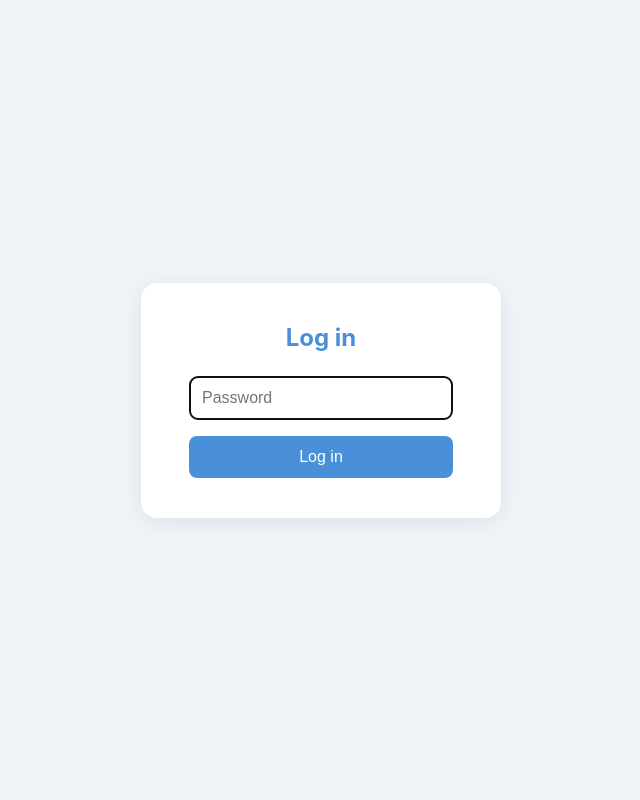
After one commit to pgrogan-vertex/pwa-test, a Flask app: page /login in a window 1280 px wide. The commit adds this page. Shown: the whole page, without its empty margins (319-959 px from the left). Run offline with Flask 3, Linux system fonts and the light colour scheme.

Commit message:
Add health-check route and site-wide password auth
/healthz gives Railway/uptime tools something cheap to poll instead of
rendering the full index template. Auth is a single shared password
(SITE_PASSWORD) checked via /login, backed by a signed Flask session
cookie (SECRET_KEY); a before_request hook gates everything except the
health check, service worker, static assets, and the existing
X-Cron-Secret job endpoints. This also resolves the open question of
whether /api/habits/* needed its own auth.

Co-Authored-By: Claude Sonnet 5 <noreply@anthropic.com>

```diff
--- a/main.py
+++ b/main.py
@@ -1,17 +1,20 @@
+import hmac
 import json
 import os
 import sqlite3
-from datetime import datetime
+from datetime import datetime, timedelta
 from pathlib import Path
 from zoneinfo import ZoneInfo
 
 from dotenv import load_dotenv
-from flask import Flask, render_template, request, send_from_directory
+from flask import Flask, redirect, render_template, request, send_from_directory, session, url_for
 from pywebpush import webpush, WebPushException
 
 load_dotenv()
 
 app = Flask(__name__)
+app.secret_key = os.environ["SECRET_KEY"]
+app.permanent_session_lifetime = timedelta(days=30)
 
 # All "today" boundaries use this instead of UTC (the server's clock) so logging
 # habits late in the evening doesn't get stamped with tomorrow's date.
@@ -23,6 +26,24 @@ VAPID_PRIVATE_KEY = os.environ["VAPID_PRIVATE_KEY"]
 VAPID_PUBLIC_KEY = os.environ["VAPID_PUBLIC_KEY"]
 VAPID_CLAIM_EMAIL = os.environ["VAPID_CLAIM_EMAIL"]
 CRON_SECRET = os.environ["CRON_SECRET"]
+SITE_PASSWORD = os.environ["SITE_PASSWORD"]
+
+# Routes reachable without a logged-in session: the login page itself, the health check
+# (Railway/uptime polling), the service worker script, and the cron-secret-protected job
+# endpoints (those authenticate via X-Cron-Secret, not a browser session).
+PUBLIC_PATHS = {"/login", "/healthz", "/sw.js"}
+CRON_PATHS = {"/api/notify", "/api/jobs/daily-check"}
+
+
+@app.before_request
+def require_auth():
+    if request.path.startswith("/static/") or request.path in PUBLIC_PATHS or request.path in CRON_PATHS:
+        return
+    if session.get("authenticated"):
+        return
+    if request.path.startswith("/api/"):
+        return {"error": "unauthorized"}, 401
+    return redirect(url_for("login", next=request.path))
 
 # Add a numeric field here any time there's a new metric to track day-to-day.
 HABIT_FIELDS = [
@@ -106,6 +127,27 @@ def root():
     return render_template("index.html")
 
 
+@app.route("/login", methods=["GET", "POST"])
+def login():
+    if request.method == "GET":
+        return render_template("login.html", error=None)
+
+    password = request.form.get("password", "")
+    if not hmac.compare_digest(password, SITE_PASSWORD):
+        return render_template("login.html", error="Incorrect password"), 401
+
+    session.clear()
+    session["authenticated"] = True
+    session.permanent = True
+    return redirect(request.args.get("next") or url_for("root"))
+
+
+@app.post("/logout")
+def logout():
+    session.clear()
+    return redirect(url_for("login"))
+
+
 @app.get("/sw.js")
 def service_worker():
     # Served from the root (not /static/) so its default scope covers the whole site.
@@ -115,6 +157,11 @@ def service_worker():
 @app.get("/api/hello")
 def hello():
     return {"message": "Hello from Flask!"}
+
+
+@app.get("/healthz")
+def healthz():
+    return {"status": "ok"}
 
 
 @app.get("/api/vapid-public-key")
--- a/templates/index.html
+++ b/templates/index.html
@@ -105,6 +105,9 @@
     <p id="habit-status" style="display:none; font-size:0.85rem; color:#718096; margin-top:0.75rem;">
       Today logged &#10003; &mdash; <a href="#" id="habit-edit-link">edit</a>
     </p>
+    <form method="post" action="/logout" style="margin-top: 1rem;">
+      <button type="submit" style="background:none; border:none; color:#718096; font-size:0.8rem; text-decoration:underline; cursor:pointer; padding:0;">Log out</button>
+    </form>
   </div>
 
   <div class="modal-overlay" id="habit-modal">
--- /dev/null
+++ b/templates/login.html
@@ -0,0 +1,62 @@
+<!DOCTYPE html>
+<html lang="en">
+<head>
+  <meta charset="UTF-8">
+  <meta name="viewport" content="width=device-width, initial-scale=1.0">
+  <meta name="theme-color" content="#4a90d9">
+  <link rel="apple-touch-icon" href="/static/icon.svg">
+  <title>Log in</title>
+  <style>
+    * { box-sizing: border-box; margin: 0; padding: 0; }
+    body {
+      font-family: -apple-system, BlinkMacSystemFont, "Segoe UI", sans-serif;
+      min-height: 100dvh;
+      display: flex;
+      align-items: center;
+      justify-content: center;
+      background: #f0f4f8;
+      color: #1a202c;
+      padding: 1rem;
+    }
+    .card {
+      background: white;
+      border-radius: 16px;
+      padding: 2.5rem 3rem;
+      box-shadow: 0 4px 24px rgba(0,0,0,0.08);
+      max-width: 360px;
+      width: 100%;
+    }
+    h1 { font-size: 1.5rem; color: #4a90d9; margin-bottom: 1.5rem; text-align: center; }
+    .error { color: #c53030; font-size: 0.85rem; margin-bottom: 1rem; text-align: center; }
+    input[type="password"] {
+      width: 100%;
+      font-size: 1rem;
+      padding: 0.75rem;
+      border: 1px solid #cbd5e0;
+      border-radius: 8px;
+      margin-bottom: 1rem;
+    }
+    button {
+      width: 100%;
+      padding: 0.75rem;
+      background: #4a90d9;
+      color: white;
+      border: none;
+      border-radius: 8px;
+      font-size: 1rem;
+      cursor: pointer;
+    }
+    button:hover { background: #357abd; }
+  </style>
+</head>
+<body>
+  <div class="card">
+    <h1>Log in</h1>
+    <form method="post">
+      {% if error %}<p class="error">{{ error }}</p>{% endif %}
+      <input type="password" name="password" placeholder="Password" autofocus required>
+      <button type="submit">Log in</button>
+    </form>
+  </div>
+</body>
+</html>
```
Also changed, not shown: TODO.txt (+21 -12 lines), 1 other file.
